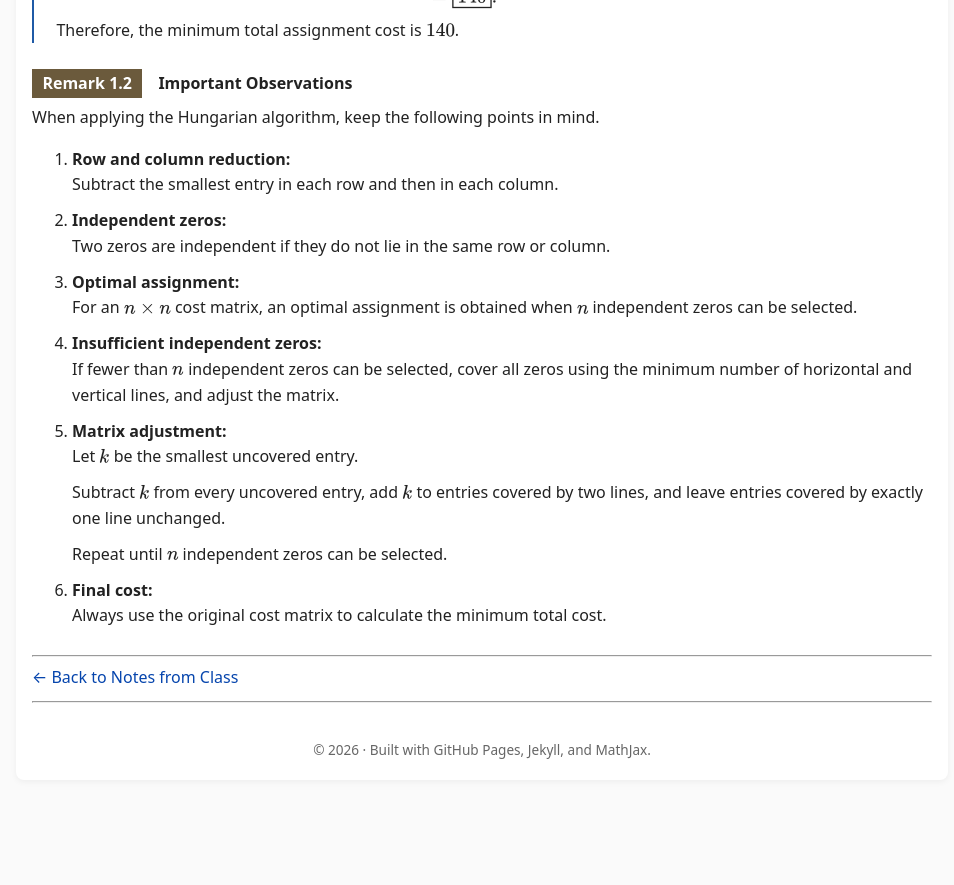
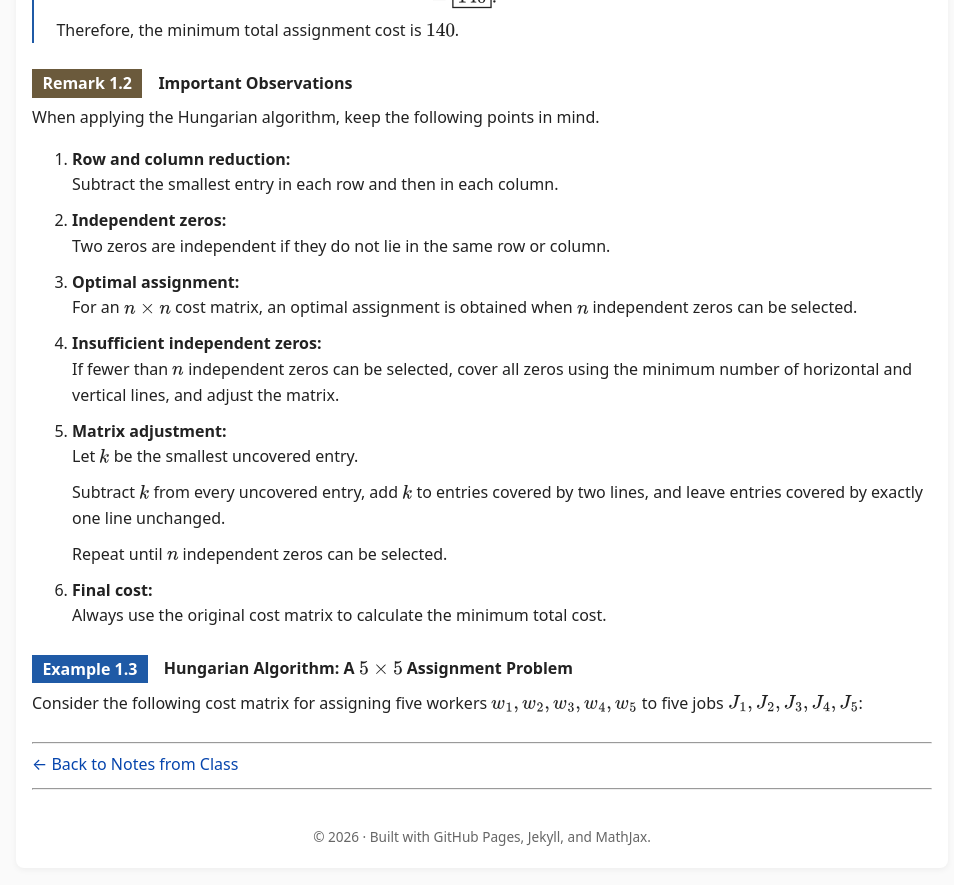
Before and after one commit to SaleemKamaludin/SaleemKamaludin.github.io, a Jekyll site: the page built from courses/math-2276/notes-from-class/supplementary-lecture-6/index.md, in a window 1280 px wide and 900 px high, scrolled down 6150 px. Shown: the top 885 px of the window, without its empty margins (158-1112 px from the left). Built offline with Jekyll 4.4.1, drawn with Linux system fonts in a browser that asks for light colours; before the commit the page ends 6962 px from its top, so only the background shows below that.

Commit message:
Begin Example 1.3 Hungarian 5x5 assignment problem

```diff
--- a/courses/math-2276/notes-from-class/supplementary-lecture-6/index.md
+++ b/courses/math-2276/notes-from-class/supplementary-lecture-6/index.md
@@ -998,6 +998,21 @@ C_{\min}
   </div>
 </div>
 
+<div id="example-hungarian-five-by-five-assignment" class="math-env example">
+
+  <div class="math-env-heading">
+    <span class="math-env-tag">Example 1.3</span>
+    <span class="math-env-title">Hungarian Algorithm: A \(5\times5\) Assignment Problem</span>
+  </div>
+
+  <p>
+    Consider the following cost matrix for assigning five workers
+    \(w_1,w_2,w_3,w_4,w_5\) to five jobs
+    \(J_1,J_2,J_3,J_4,J_5\):
+  </p>
+
+</div>
+
 
 <hr>
 
```
